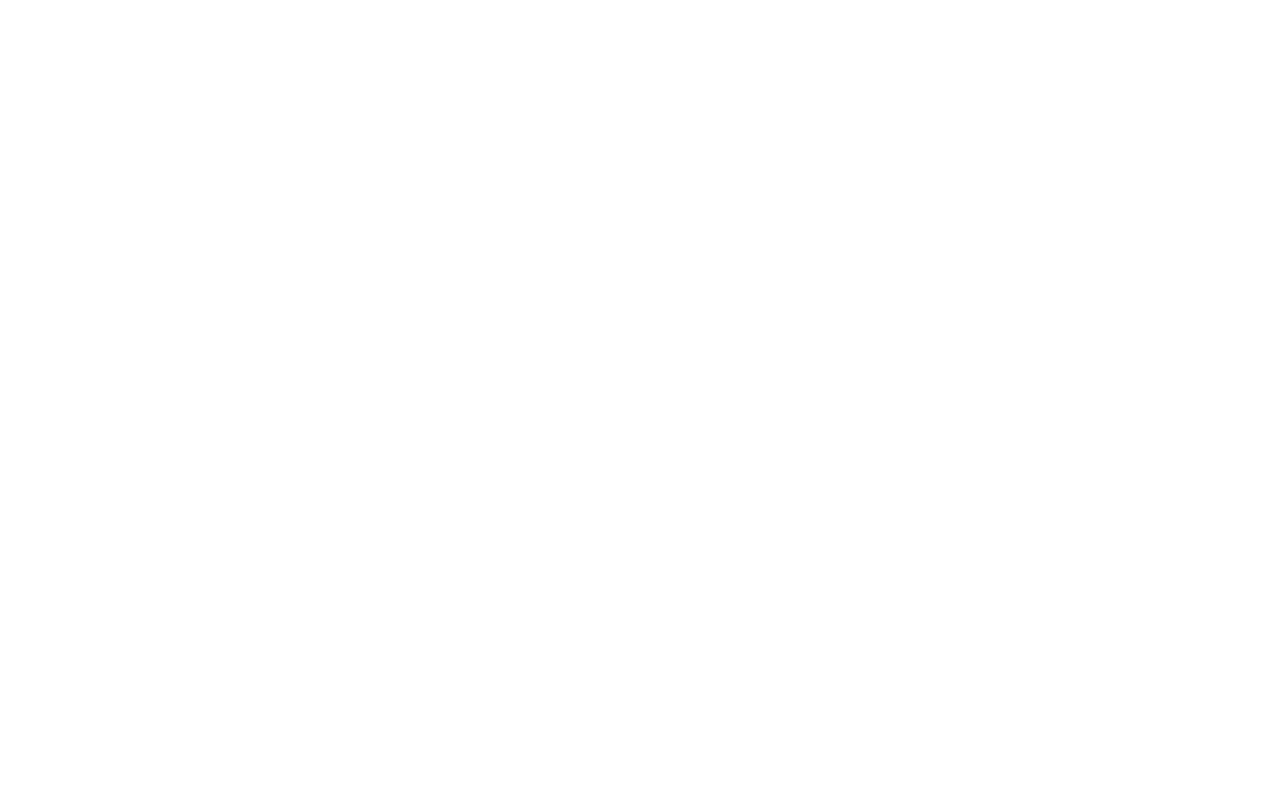
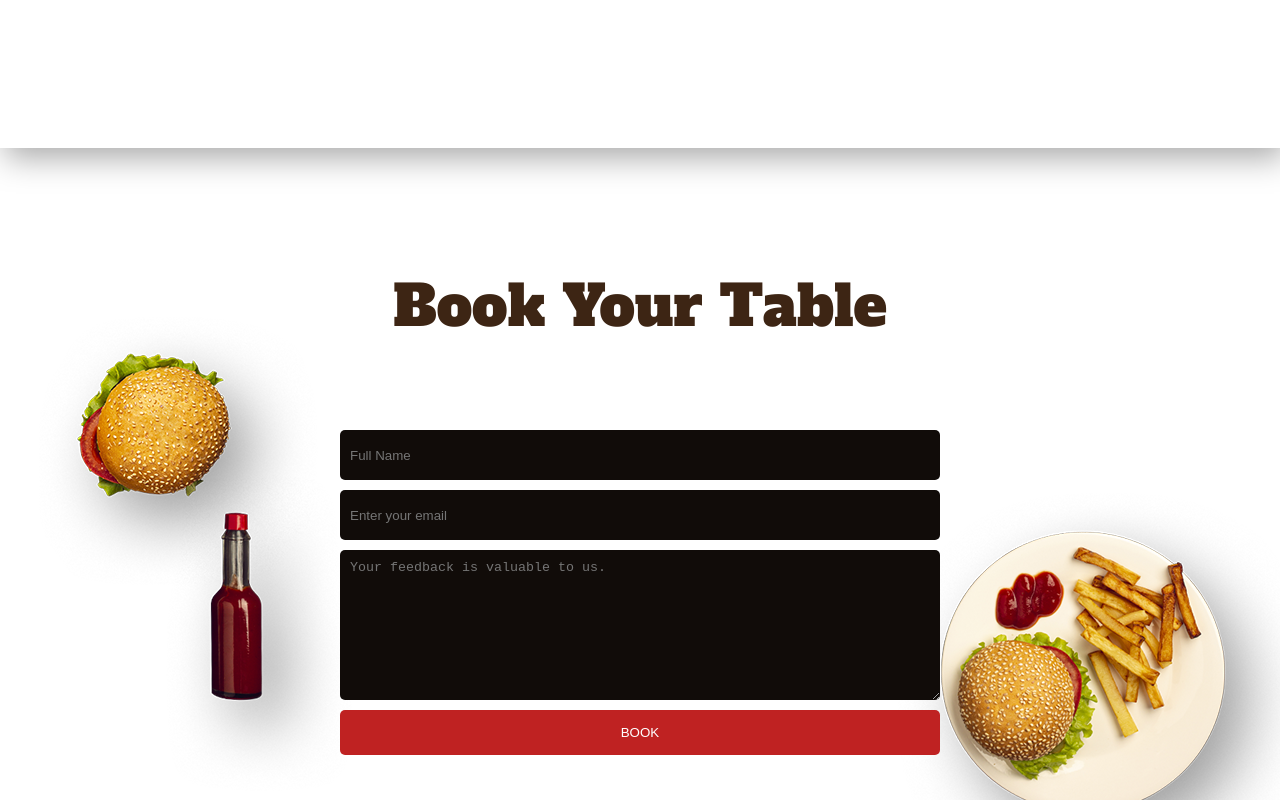
Before and after one commit to AbhishekMazumder/burgeract-house, a React (Create React App) app: page / in a window 1280 px wide. Shown: the part 2480-3280 px from the top of the page. Before the commit the page ends 2628 px from the top, so only its background shows below. Built offline with nearby package versions, Linux system fonts and the light colour scheme.

Commit message:
Add Contact section and form. smooth scrolling

```diff
--- a/public/index.html
+++ b/public/index.html
@@ -10,34 +10,14 @@
       content="Web site created using create-react-app"
     />
     <link rel="apple-touch-icon" href="%PUBLIC_URL%/logo192.png" />
-    <!--
-      manifest.json provides metadata used when your web app is installed on a
-      user's mobile device or desktop. See https://developers.google.com/web/fundamentals/web-app-manifest/
-    -->
+
     <link rel="manifest" href="%PUBLIC_URL%/manifest.json" />
-    <!--
-      Notice the use of %PUBLIC_URL% in the tags above.
-      It will be replaced with the URL of the `public` folder during the build.
-      Only files inside the `public` folder can be referenced from the HTML.
 
-      Unlike "/favicon.ico" or "favicon.ico", "%PUBLIC_URL%/favicon.ico" will
-      work correctly both with client-side routing and a non-root public URL.
-      Learn how to configure a non-root public URL by running `npm run build`.
-    -->
-    <title>React App</title>
+    <title>Burgeract-House | Best Burgers In Town</title>
   </head>
   <body>
     <noscript>You need to enable JavaScript to run this app.</noscript>
     <div id="root"></div>
-    <!--
-      This HTML file is a template.
-      If you open it directly in the browser, you will see an empty page.
 
-      You can add webfonts, meta tags, or analytics to this file.
-      The build step will place the bundled scripts into the <body> tag.
-
-      To begin the development, run `npm start` or `yarn start`.
-      To create a production bundle, use `npm run build` or `yarn build`.
-    -->
   </body>
 </html>
--- a/src/App.js
+++ b/src/App.js
@@ -7,6 +7,7 @@
 import Header from './components/Header';
 import Menus from './components/Menus';
 import About from './components/About';
+import Contact from './components/Contact';
 
 function App() {
 	const [loading, setLoading] = useState(false);
@@ -38,6 +39,7 @@
           <Header />
 					<Menus />
 					<About />
+					<Contact />
 				</>
 			)}
 		</div>
--- /dev/null
+++ b/src/components/Contact.jsx
@@ -0,0 +1,17 @@
+import React from 'react'
+
+const Contact = () => {
+  return (
+    <section id="contact">
+      <h1>Book Your Table</h1>
+      <form>
+        <input type="text" placeholder="Full Name" />
+        <input type="email" placeholder="Enter your email" />
+        <textarea name="" id="" cols="30" rows="10" placeholder="Your feedback is valuable to us."></textarea>
+        <input type="submit" value="BOOK" />
+      </form>
+    </section>
+  )
+}
+
+export default Contact
--- a/src/components/Navbar.jsx
+++ b/src/components/Navbar.jsx
@@ -17,7 +17,7 @@
 
 	return (
 		<nav className={nav ? 'nav active' : 'nav'}>
-			<Link to="main" className="logo">
+			<Link to="main" className="logo" smooth={true} duration={1500}>
 				<img src={logo} alt="burgeract-house logo" />
 			</Link>
 
@@ -28,16 +28,24 @@
 
 			<ul className="menu">
 				<li>
-					<Link to="#">Header</Link>
+					<Link to="main" smooth={true} duration={1500}>
+						Header
+					</Link>
 				</li>
 				<li>
-					<Link to="#">Menus</Link>
+					<Link to="products" smooth={true} duration={1500}>
+						Menus
+					</Link>
 				</li>
 				<li>
-					<Link to="#">About</Link>
+					<Link to="about" smooth={true} duration={1500}>
+						About
+					</Link>
 				</li>
 				<li>
-					<Link to="#">Contact Us</Link>
+					<Link to="contact" smooth={true} duration={1500}>
+						Contact Us
+					</Link>
 				</li>
 			</ul>
 		</nav>
```
